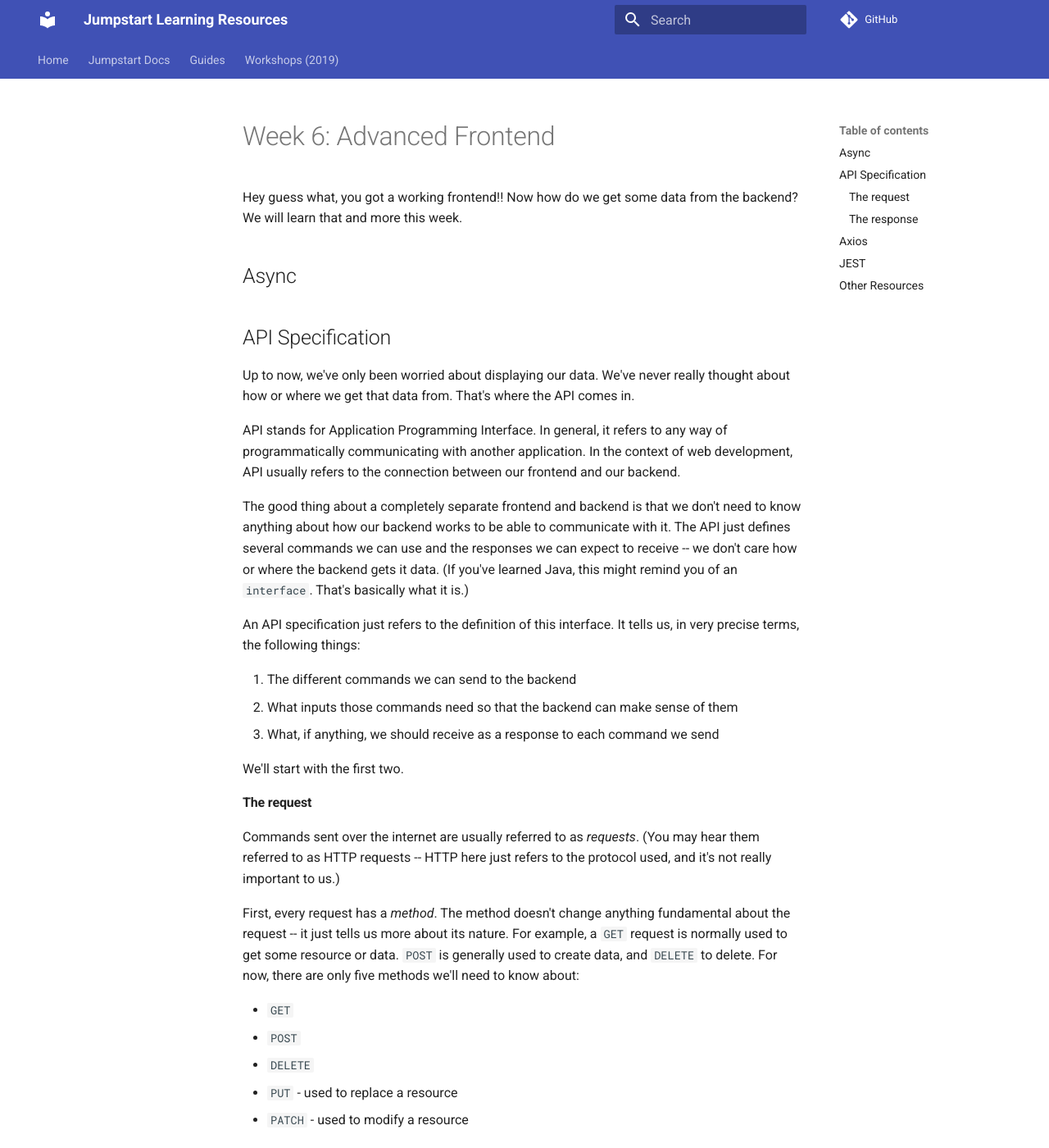
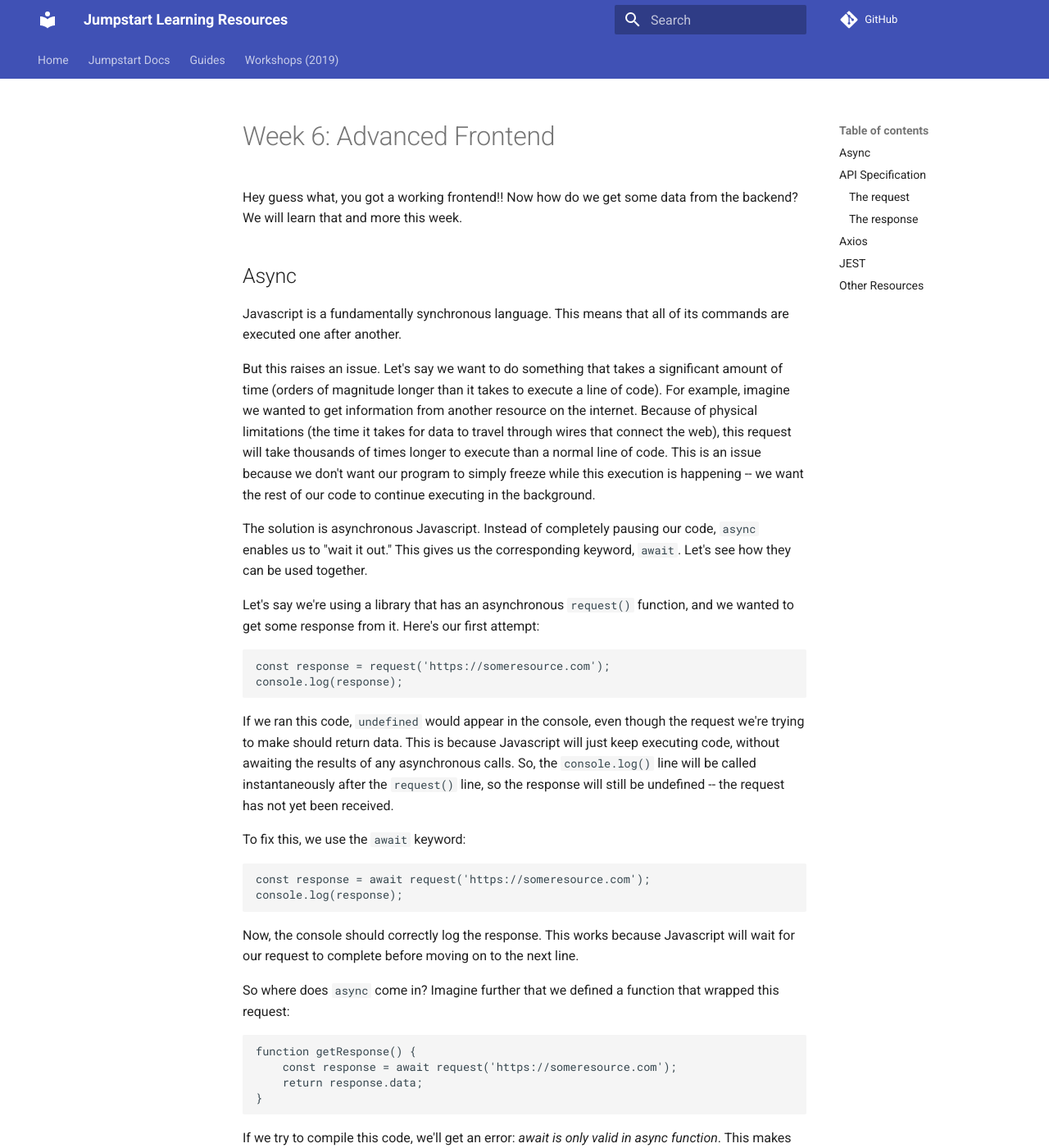
Before and after one commit to Code-4-Community/learning-resources, an MkDocs documentation site: the page built from docs/week6.md, in a window 1280 px wide and 1400 px high. Shown: the whole window at 82% size. Built offline with MkDocs 1.6.1 and Material for MkDocs 9.7.7, drawn with Linux system fonts in a browser that asks for light colours; comment, search, counter and statistics services are not loaded; some of the changed text lies outside the part shown.

Commit message:
Async first draft done

````diff
--- a/docs/week6.md
+++ b/docs/week6.md
@@ -4,6 +4,58 @@ Hey guess what, you got a working frontend!! Now how do we get some data from th
 learn that and more this week.
 
 ## Async
+Javascript is a fundamentally synchronous language. This means that all of its commands are executed one after another.
+
+But this raises an issue. Let's say we want to do something that takes a significant amount of time (orders of magnitude longer than it takes to execute a line of code). For example, imagine we wanted to get information from another resource on the internet. Because of physical limitations (the time it takes for data to travel through wires that connect the web), this request will take thousands of times longer to execute than a normal line of code. This is an issue because we don't want our program to simply freeze while this execution is happening -- we want the rest of our code to continue executing in the background.
+
+The solution is asynchronous Javascript. Instead of completely pausing our code, `async` enables us to "wait it out." This gives us the corresponding keyword, `await`. Let's see how they can be used together.
+
+Let's say we're using a library that has an asynchronous `request()` function, and we wanted to get some response from it. Here's our first attempt:
+
+```
+const response = request('https://someresource.com');
+console.log(response);
+```
+
+If we ran this code, `undefined` would appear in the console, even though the request we're trying to make should return data. This is because Javascript will just keep executing code, without awaiting the results of any asynchronous calls. So, the `console.log()` line will be called instantaneously after the `request()` line, so the response will still be undefined -- the request has not yet been received.
+
+To fix this, we use the `await` keyword:
+
+```
+const response = await request('https://someresource.com');
+console.log(response);
+```
+
+Now, the console should correctly log the response. This works because Javascript will wait for our request to complete before moving on to the next line.
+
+So where does `async` come in? Imagine further that we defined a function that wrapped this request:
+
+```
+function getResponse() {
+    const response = await request('https://someresource.com');
+    return response.data;
+}
+```
+
+If we try to compile this code, we'll get an error: <em>await is only valid in async function</em>. This makes sense: if our `getResponse()` function isn't asynchronous itself, then it won't be able to fully execute because it contains asynchronous calls within it. So, any function that contains `await` must be declared `async`, like this:
+
+```
+async function getResponse() {
+    ...
+}
+```
+
+Now, we must use `await` to call `getResponse()` because it is asynchronous.
+
+You may worry that this will ultimately make all our code asynchronous because only asynchronous functions can use `await`. Fortunately, we can still call asynchronous functions inside synchronous ones:
+
+```
+function doSomething() {
+    getResponse();
+}
+```
+
+This <em>will</em> still call `getResponse()`, even though it's `async`. It just won't wait for the call to return a value.
 
 ## API Specification
 Up to now, we've only been worried about displaying our data. We've never really thought about how or where we get that data from. That's where the API comes in.
@@ -16,7 +68,7 @@ An API specification just refers to the definition of this interface. It tells u
 
 1. The different commands we can send to the backend
 2. What inputs those commands need so that the backend can make sense of them
-3. What, if anything, we should receive as a response to each command we send
+3. What, if anything, we should expect to receive as a response to each command we send
 
 We'll start with the first two.
 
````
